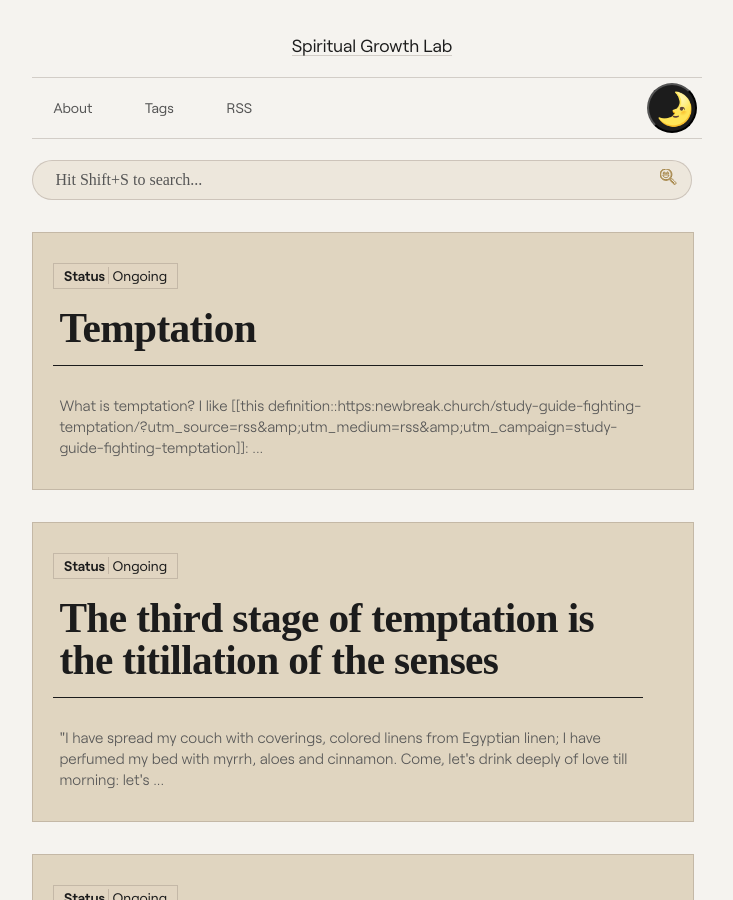
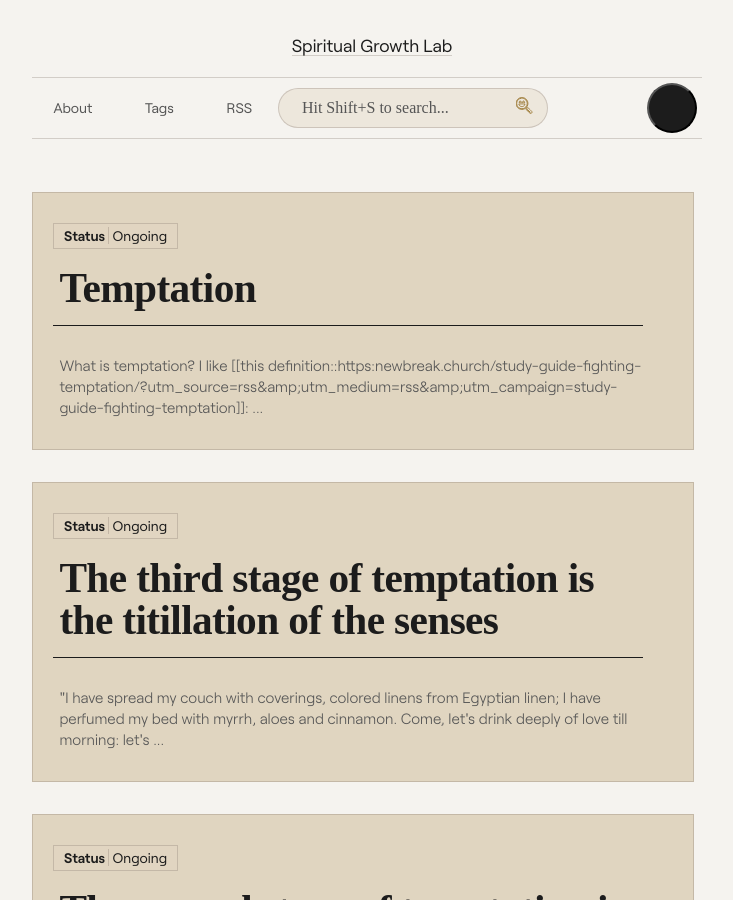
Before and after one commit to jsantiago611/digital-garden-master, a Jekyll site: the page built from index.md, in a window 1280 px wide and 900 px high. Shown: the whole window, without its empty margins (278-1011 px from the left). Built offline with Jekyll 4.4.1, drawn with Linux system fonts in a browser that asks for light colours; some web fonts are replaced.

Commit message:
moving the searchbar into the top navbar

```diff
--- a/_includes/Header.html
+++ b/_includes/Header.html
@@ -175,20 +175,14 @@
     {%- endif -%}
     <div class="main-site-subheader menu disable-select">
         <a class="menu-item" href="/about">
-
             <p class="menu-item-text">About</p>
         </a>
         <a class="menu-item" href="/tags">
-
             <p class="menu-item-text">Tags</p>
         </a>
         <a class="menu-item" href="/feed.xml">
-
             <p class="menu-item-text">RSS</p>
         </a>
-        <button id="theme-toggle" onclick="modeSwitcher()"></button>
-    </div>
-
         {%- if site.preferences.search.enabled -%}
         <div class="searchbar search-container">
             {%- if site.preferences.search.shortcut_hint.enabled -%}
@@ -208,6 +202,10 @@
         <script src="/assets/js/Search.js"></script>
         <script src="/scripts/theme-switcher.js"></script>
         {%- endif -%}
+        <button id="theme-toggle" onclick="modeSwitcher()"></button>
+    </div>
+
+
     {%- if page.permalink != "/" -%}
 
     {%- endif -%}
```
Lines whose indentation alone changed are shown as unchanged.
